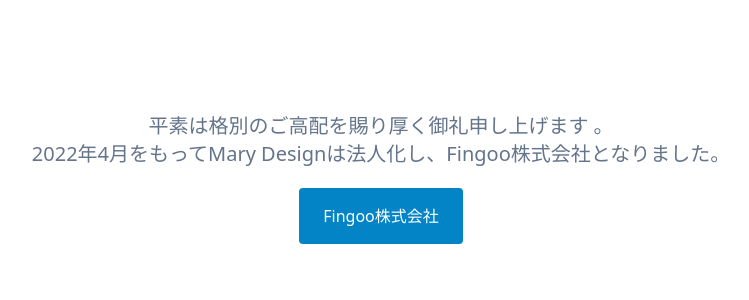
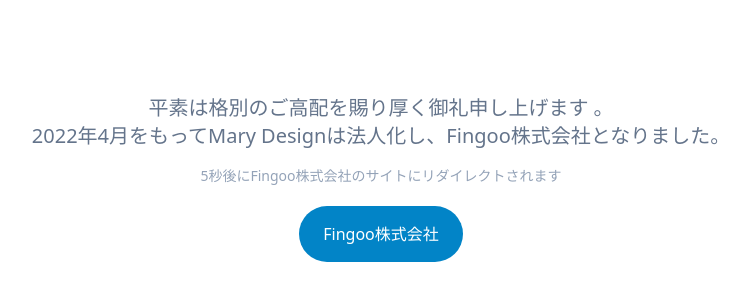
Before and after one commit to isseifukata/marydesign-redirect, a plain HTML site: page index.html in a window 1280 px wide. Shown: the part 222-522 px from the top of the page, without its empty margins (259-1008 px from the left). Drawn offline with nearby package versions, Linux system fonts and the light colour scheme.

Commit message:
リダイレクト処理を追加

```diff
--- a/index.html
+++ b/index.html
@@ -11,10 +11,24 @@
 
 <body>
   <div class="container mx-auto h-screen flex justify-center items-center flex-col">
-    <h1 class="text-center text-xl text-slate-500">平素は格別のご高配を賜り厚く御礼申し上げます
+    <h1 class="text-center text-xl text-slate-500 mb-4">平素は格別のご高配を賜り厚く御礼申し上げます
       。<br>2022年4月をもってMary Designは法人化し、Fingoo株式会社となりました。</h1>
-      <p class="text-center mt-5"><a class="py-4 block px-6 bg-sky-600 text-white rounded shadow-sky-200/50 hover:brightness-90 transition" href="https://fingoo.co.jp/">Fingoo株式会社</a></p>
+    <p class="text-center text-sm text-slate-400"><span id="second">10</span>秒後にFingoo株式会社のサイトにリダイレクトされます</p>
+    <p class="text-center mt-5"><a
+        class="py-4 block px-6 bg-sky-600 text-white  rounded-full shadow-sky-200/50 hover:brightness-90 transition"
+        href="https://fingoo.co.jp/">Fingoo株式会社</a></p>
   </div>
+  <script>
+    const second = document.getElementById("second");
+    let count = 10;
+    setInterval(() => {
+      count--;
+      second.textContent = count;
+    }, 1000)
+    setTimeout(() => {
+      location.href = "https://fingoo.co.jp/"
+    }, 10000)
+  </script>
 </body>
 
 </html>
```
